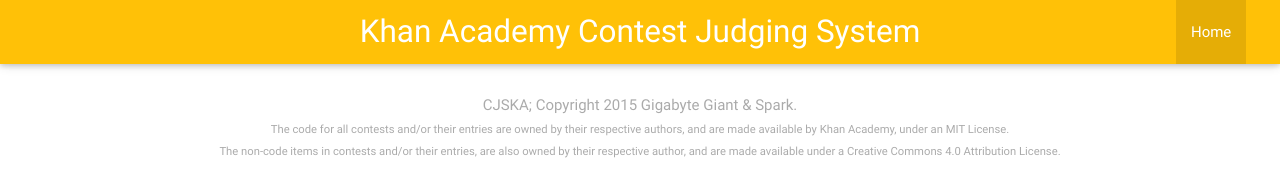
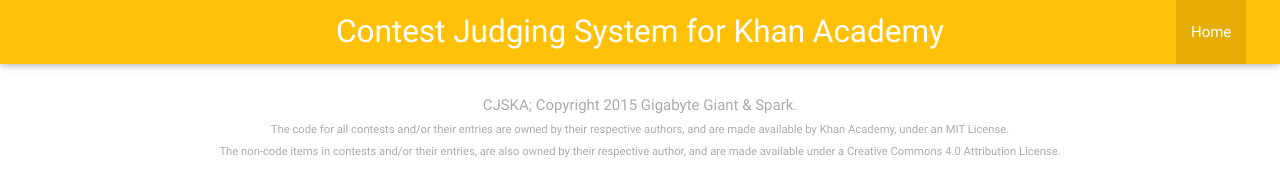
Before and after one commit to cjska-team/Contest-Judging-System-for-KA, a website with bundled scripts: page index.html in a window 1280 px wide. Built offline with nearby package versions, Linux system fonts and the light colour scheme; no server answers; a script that the page names is missing.

Commit message:
Update index.html

```diff
--- a/index.html
+++ b/index.html
@@ -2,13 +2,13 @@
 <html>
     <head>
         <meta name="viewport" content="width=device-width, initial-scale=1.0">
-        <meta property="og:title" content="Khan Academy Contest Judging System 2.0">
-        <meta property="og:site_name" content="Khan Academy Contest Judging System">
+        <meta property="og:title" content="Contest Judging System for Khan Academy 2.0">
+        <meta property="og:site_name" content="Contest Judging System for Khan Academy">
         <meta property="og:type" content="website">
         <meta property="og:url" content="http://gigabytegiant.com/kacjs">
         <meta property="og:description" content="Browse and judge Khan Academy contests, from one, easy-to-use, site!">
 
-        <title>Khan Academy Contest Judging System</title>
+        <title>Contest Judging System for Khan Academy</title>
 
         <link rel="shortcut icon" type="image/x-icon" href="./build/resources/favicon.ico">
         <link href="./build/css/material_icons.css" rel="stylesheet">
@@ -20,7 +20,7 @@
         <div class="navbar-fixed">
             <nav class="amber">
                 <div class="nav-wrapper">
-                    <a href="#!" class="brand-logo center">Khan Academy Contest Judging System</a>
+                    <a href="#!" class="brand-logo center">Contest Judging System for Khan Academy</a>
                     <ul id="nav-mobile" class="right hide-on-med-and-down">
                         <li class="active"><a href="index.html">Home</a></li>
                         <li><a id="authBtn" href="#">&nbsp;</a></li>
```
